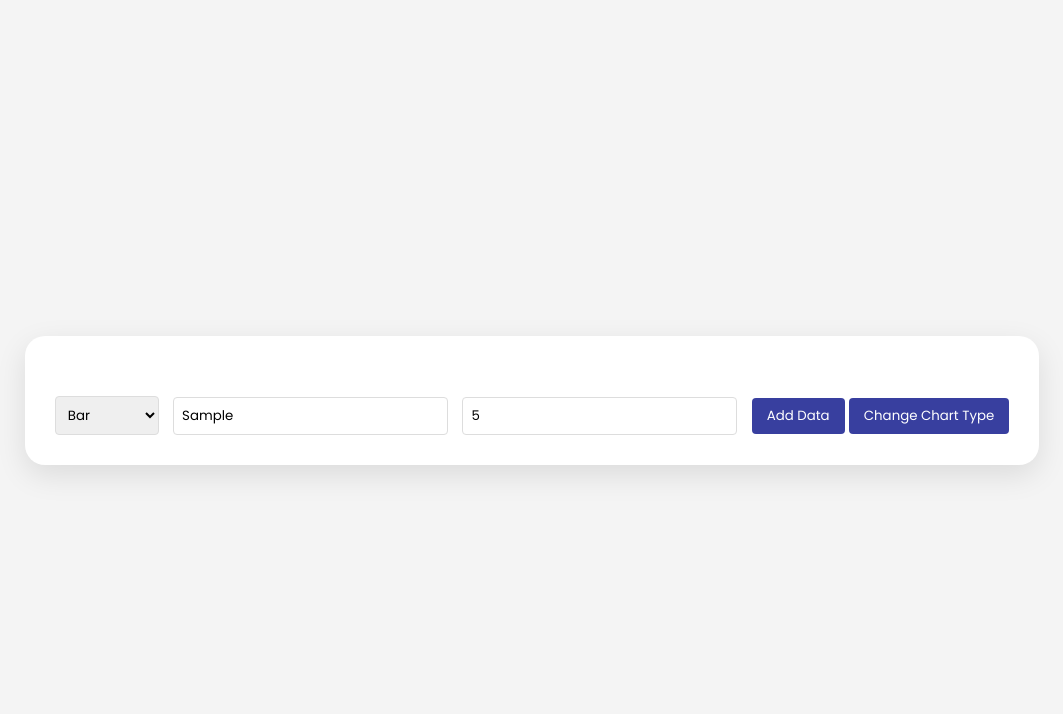
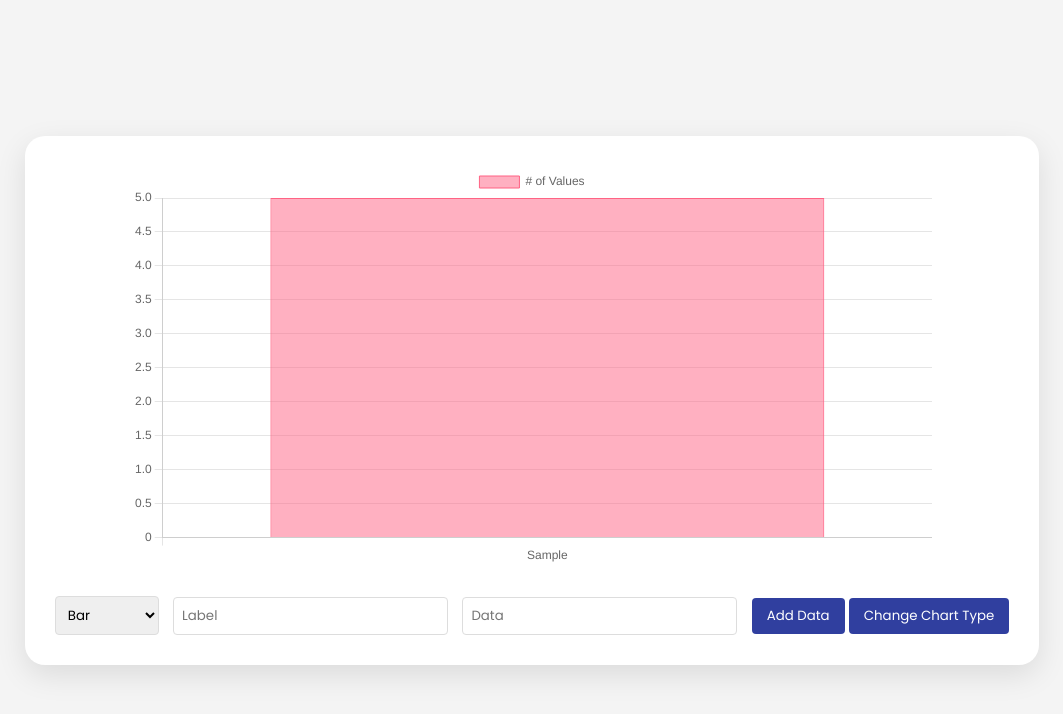
Before and after one commit to Pehxn/Chart-Generator-app, a plain HTML site: page index.html in a window 1280 px wide. Both pictures are taken after typing "Sample", "5" into the empty fields and a click on the button "Add Data". Shown: the whole page, without its empty margins (108-1171 px from the left). Drawn offline with nearby package versions, Linux system fonts and the light colour scheme.

Commit message:
Add files via upload

```diff
--- a/script.js
+++ b/script.js
@@ -23,20 +23,68 @@ let chartData = {
     }]
 };
 
-function createChart(type, height = 400){
-    const canvasContainer = document.getElementById("canvas-container");
-    canvasContainer.innerHTML='<canvas id= "myChart"></canvas>';
-    canvasContainer.style.height = "${height}px";
-    const ctx = document.getelementById = ("myChart").getContext("2d");
-    return new Chart (ctx, {
+function createChart(type, height = 400) {
+    const canvasContainer = document.getElementById('canvas-container');
+    canvasContainer.innerHTML = `<canvas id="myChart"></canvas>`;
+    canvasContainer.style.height = `${height}px`;
+
+    const ctx = document.getElementById('myChart').getContext('2d');
+    return new Chart(ctx, {
         type: type,
         data: chartData,
-        Options:{
-            scales:{
-                y:{
-                    beginAtZero: true,
+        options: {
+            scales: {
+                y: {
+                    beginAtZero: true
                 }
+            },
+            onClick: (event, activeElements) => {
+                if (activeElements.length > 0) {
+                    const { datasetIndex, index } = activeElements[0];
+                    removeData(datasetIndex, index);
+                }
+            },
+            tooltips: {
+                mode: 'index',
+                intersect: false
+            },
+            hover: {
+                mode: 'index',
+                intersect: false
             }
         }
-    })
+    });
+
 }
+
+let myChart = createChart('bar'); // Create initial chart with default height = 400
+
+function addData() {
+    const labelInput = document.getElementById('labelInput');
+    const dataInput = document.getElementById('dataInput');
+
+    if (labelInput.value && dataInput.value) {
+        chartData.labels.push(labelInput.value);
+        chartData.datasets.forEach((dataset) => {
+            dataset.data.push(dataInput.value);
+        });
+        myChart.update();
+        labelInput.value = '';
+        dataInput.value = '';
+    }
+
+}
+
+function updateChartType() {
+    const selectedType = document.getElementById('chartType').value;
+    myChart.destroy(); // Destroy the old chart
+    myChart = createChart(selectedType);
+}
+
+function removeData(datasetIndex, index) {
+    if (chartData.labels.length > index) {
+        chartData.labels.splice(index, 1);
+        chartData.datasets[datasetIndex].data.splice(index, 1);
+        myChart.update();
+    }
+}
--- a/style.css
+++ b/style.css
@@ -1,15 +1,15 @@
 @import url('https://fonts.googleapis.com/css2?family=Poppins:wght@300;400;500;600;700;800;900&display=swap');
 
-* {
+*{
     margin: 0;
     padding: 0;
     outline: none;
-    font-family: "poppins", "sans-serif";
+    font-family: 'Poppins', sans-serif;
 }
 
-body {
+body{
     background-color: #f4f4f4;
-    color : #333;
+    color: #333;
     display: flex;
     align-items: center;
     justify-content: center;
@@ -37,9 +37,9 @@ body {
 }
 
 .btn{
-    padding : 8px 15px;
+    padding: 8px 15px;
     border: none;
-    background-color: #383f9f;
+    background-color: #303f9f;
     color: #fff;
     border-radius: 4px;
     cursor: pointer;
@@ -49,3 +49,11 @@ body {
 .btn:hover{
     background-color: #0056b3;
 }
+
+#canvas-container{
+    width: 100%;
+    height: 100%;
+    display: flex;
+    align-items: center;
+    justify-content: center;
+}
```
Also changed, not shown: index.html (+0 -1 lines), 1 other file.
